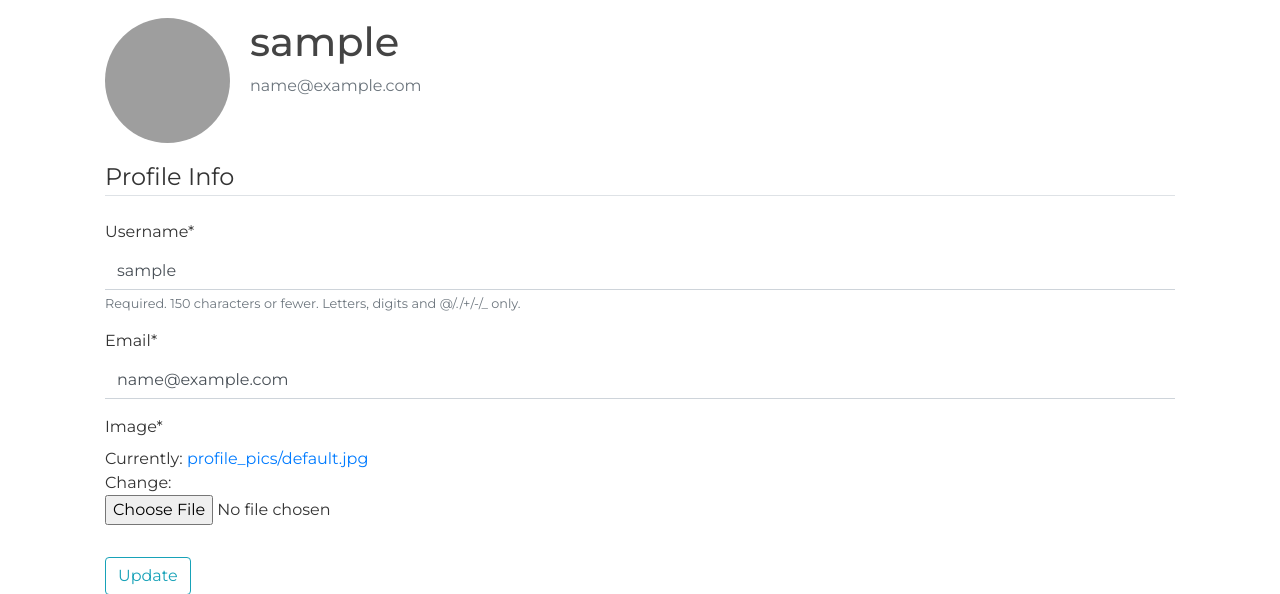
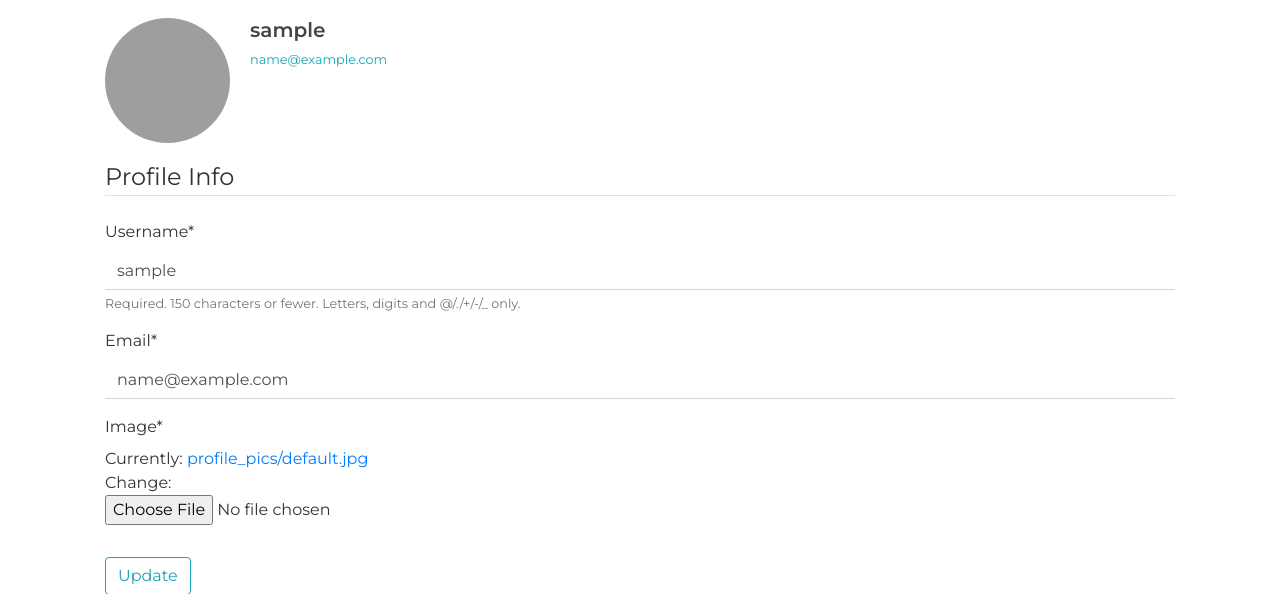
Before and after one commit to GBrachetta/new-blog, a Django app: page /profile/ in a window 1280 px wide. Shown: the part 72-666 px from the top of the page. Run offline with Django 3.2, Linux system fonts and the light colour scheme; the visitor is signed in with stand-in values (Sample User, id 1); some libraries are stand-ins or nearby versions; grey boxes are pictures that could not be loaded.

Commit message:
Edited word wrap of name and styled profile titles

```diff
--- a/blog/static/blog/main.css
+++ b/blog/static/blog/main.css
@@ -175,3 +175,8 @@ label[for="id_body"] {
 .bg-about {
     background-color: rgba(223, 223, 223, 0.5);
 }
+
+.username {
+    word-break: break-all;
+    word-wrap: break-word;
+}
--- a/users/templates/users/profile.html
+++ b/users/templates/users/profile.html
@@ -9,8 +9,8 @@ my profile
     <div class="media">
         <img class="rounded-circle account-img" src="{{ user.profile.image.url }}">
         <div class="media-body">
-            <h2 class="account-heading">{{ user.username }}</h2>
-            <p class="text-secondary">{{ user.email }}</p>
+            <h5 class="font-weight-bold username">{{ user.username }}</h5>
+            <p class="text-info small">{{ user.email }}</p>
         </div>
     </div>
     <form method="POST" enctype="multipart/form-data">
```
